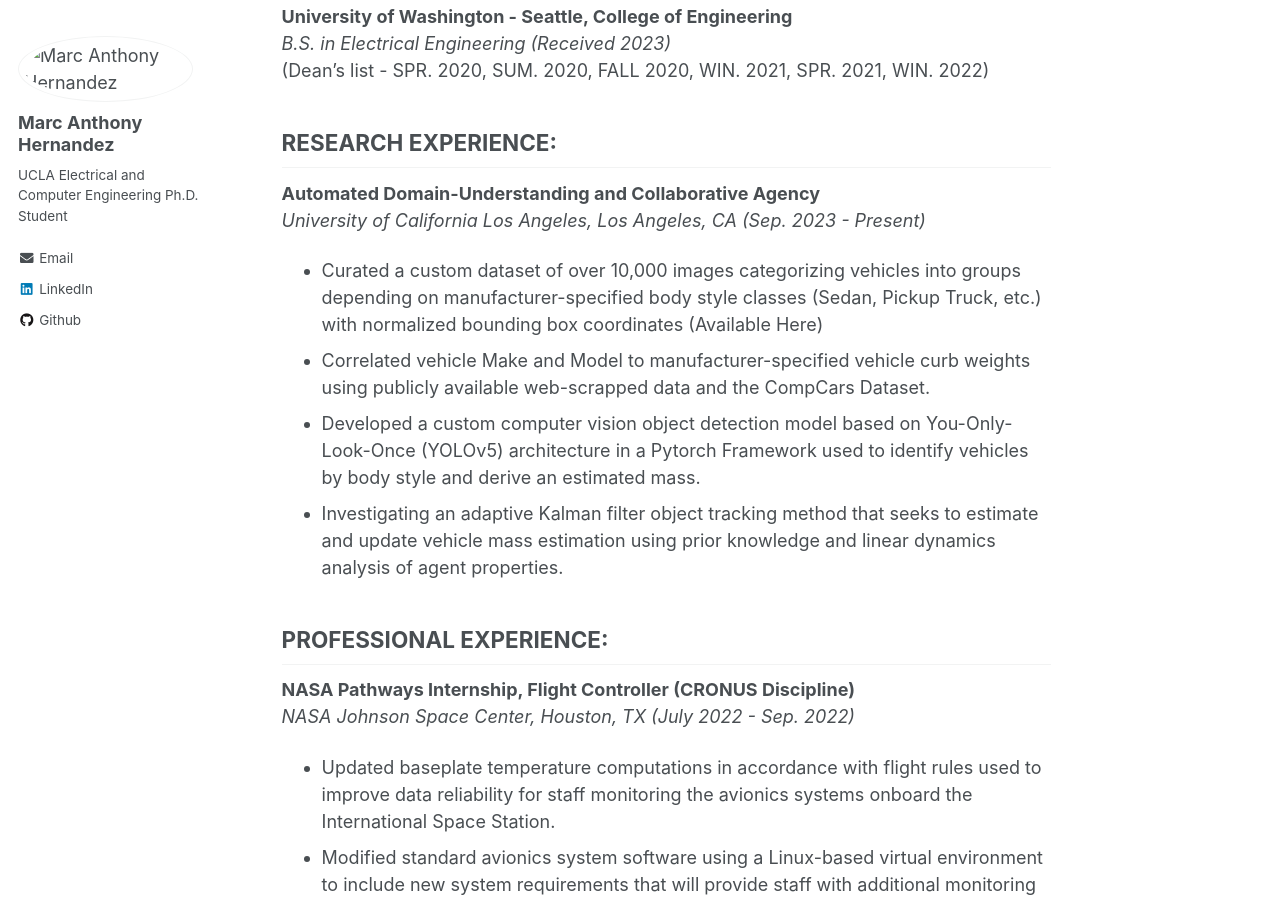
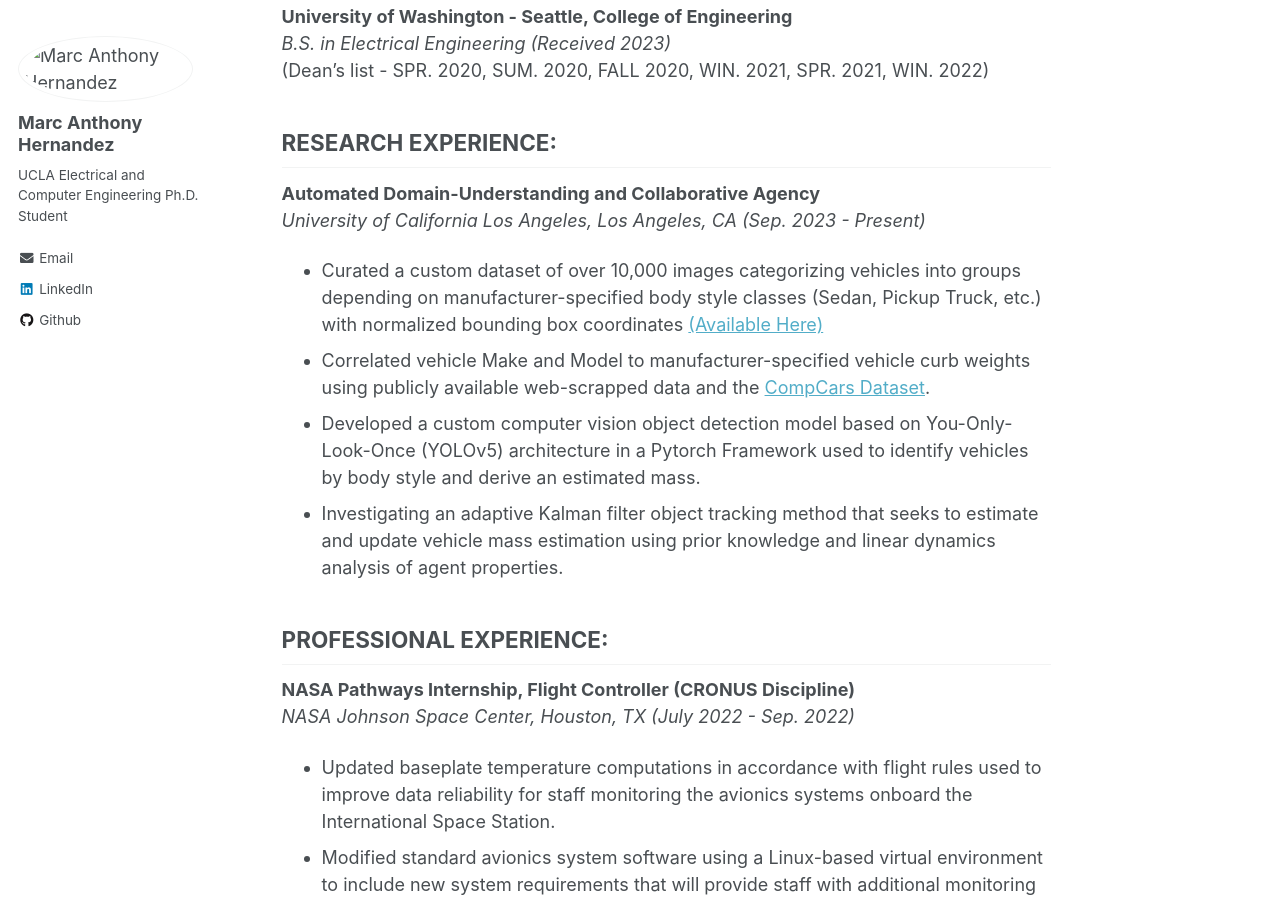
Before and after one commit to astronandez/astronandez.github.io, a Jekyll site: the page built from _pages/about.md, in a window 1280 px wide and 900 px high, scrolled down 357 px. Built offline with Jekyll 4.4.1, drawn with Linux system fonts in a browser that asks for light colours; our own code applies the rules of GitHub Pages for plain Markdown files; part of the change alters nothing that is shown.

Commit message:
Fixed links

```diff
--- a/_config.yml
+++ b/_config.yml
@@ -102,7 +102,7 @@ author:
   instagram        :
   impactstory      : #"https://profiles.impactstory.org/u/xxxx-xxxx-xxxx-xxxx"
   lastfm           :
-  linkedin         : "https://www.linkedin.com/in/astronandez"
+  linkedin         : "astronandez"
   orcid            :
   pinterest        :
   soundcloud       :
--- a/_pages/about.md
+++ b/_pages/about.md
@@ -20,8 +20,8 @@ RESEARCH EXPERIENCE:
 -----
 **Automated Domain-Understanding and Collaborative Agency**<br>
 *University of California Los Angeles, Los Angeles, CA (Sep. 2023 - Present)*
-* Curated a custom dataset of over 10,000 images categorizing vehicles into groups depending on manufacturer-specified body style classes (Sedan, Pickup Truck, etc.) with normalized bounding box coordinates (Available Here)
-* Correlated vehicle Make and Model to manufacturer-specified vehicle curb weights using publicly available web-scrapped data and the CompCars Dataset.
+* Curated a custom dataset of over 10,000 images categorizing vehicles into groups depending on manufacturer-specified body style classes (Sedan, Pickup Truck, etc.) with normalized bounding box coordinates [(Available Here)](https://universe.roboflow.com/research-projects-qodgb/vehicle-body-style-dataset)
+* Correlated vehicle Make and Model to manufacturer-specified vehicle curb weights using publicly available web-scrapped data and the [CompCars Dataset](https://mmlab.ie.cuhk.edu.hk/datasets/comp_cars/).
 * Developed a custom computer vision object detection model based on You-Only-Look-Once (YOLOv5) architecture in a Pytorch Framework used to identify vehicles by body style and derive an estimated mass.
 * Investigating an adaptive Kalman filter object tracking method that seeks to estimate and update vehicle mass estimation using prior knowledge and linear dynamics analysis of agent properties.
 
```
